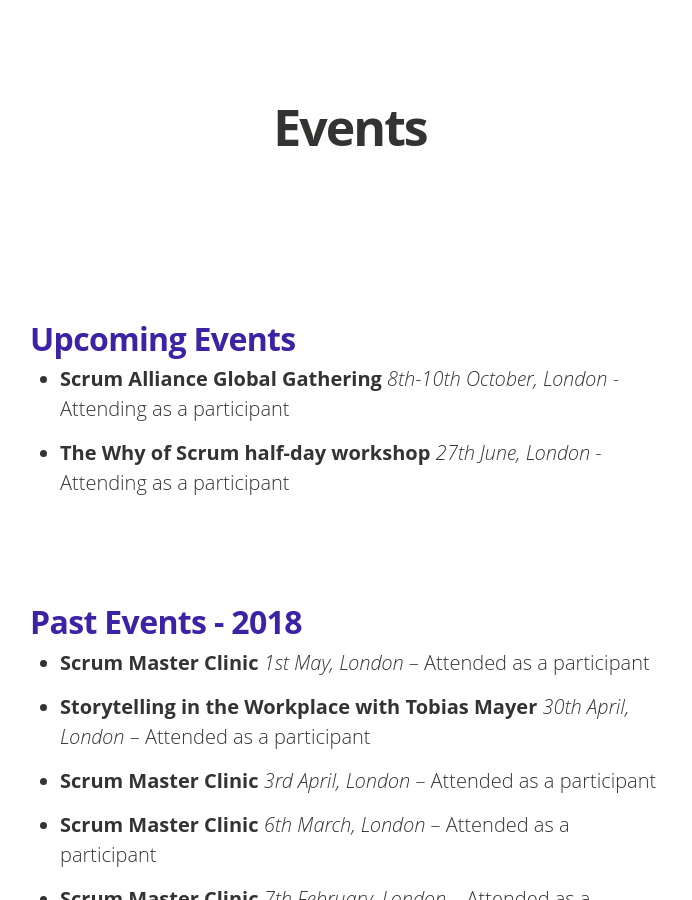
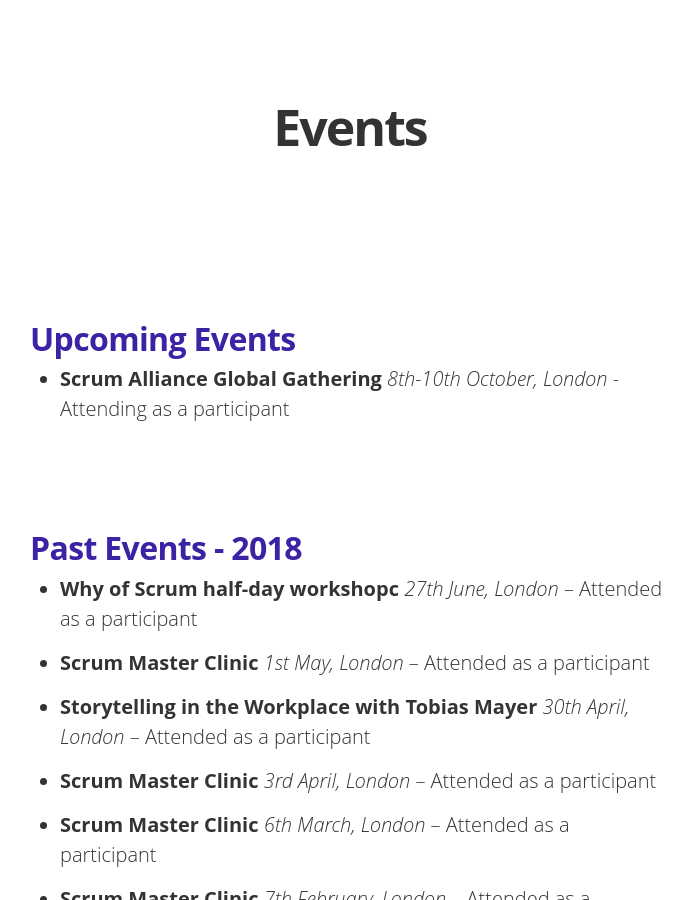
Before and after one commit to IamJackReed/JackReed, a Jekyll site: the page built from events.md, in a window 1280 px wide and 900 px high. Shown: the whole window, without its empty margins (290-982 px from the left). Built offline with Jekyll 4.4.1, drawn with Linux system fonts in a browser that asks for light colours; nearby versions of some CDN libraries; some web fonts are replaced.

Commit message:
Update events.md

```diff
--- a/events.md
+++ b/events.md
@@ -6,10 +6,11 @@
 # Upcoming Events
 -
 <span style="color:#00000; font-family: 'open sans'; font-size: 1em; font-size: 20px; font-weight: 200; hyphens: none;">**Scrum Alliance Global Gathering** *8th-10th October, London* - Attending as a participant
--
-<span style="color:#00000; font-family: 'open sans'; font-size: 1em; font-size: 20px; font-weight: 200; hyphens: none;">**The Why of Scrum half-day workshop** *27th June, London* - Attending as a participant
 
 # Past Events - 2018
+-
+<span style="color:#00000; font-family: 'open sans'; font-size: 1em; font-size: 20px; font-weight: 200; hyphens:
+none;">**Why of Scrum half-day workshopc** *27th June, London* – Attended as a participant
 -
 <span style="color:#00000; font-family: 'open sans'; font-size: 1em; font-size: 20px; font-weight: 200; hyphens:
 none;">**Scrum Master Clinic** *1st May, London* – Attended as a participant
```
